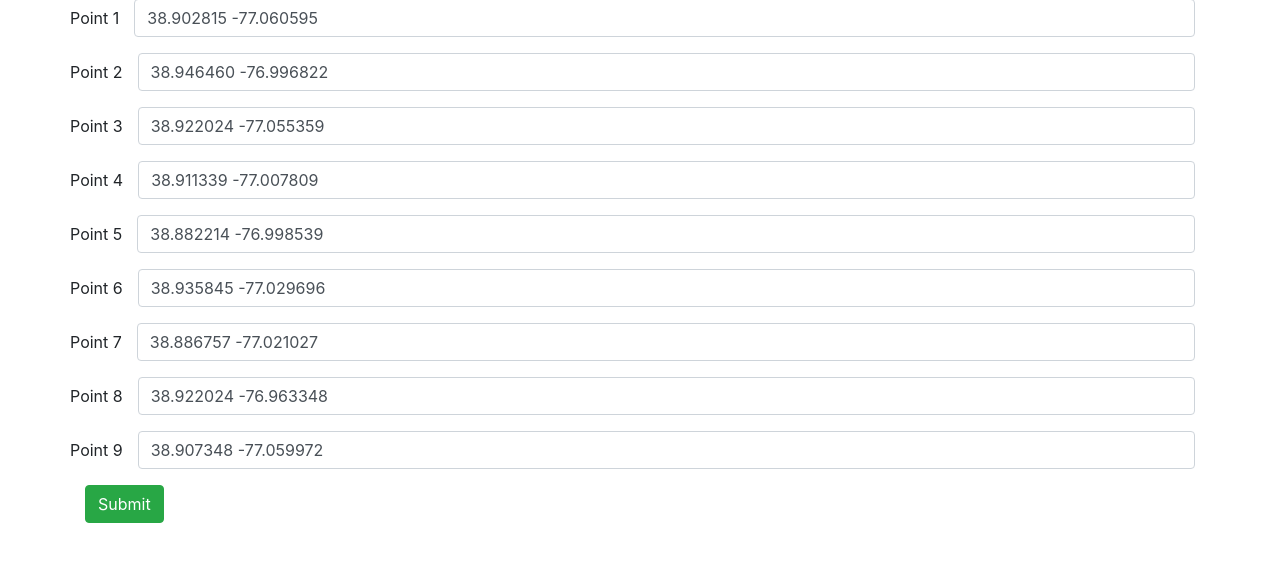
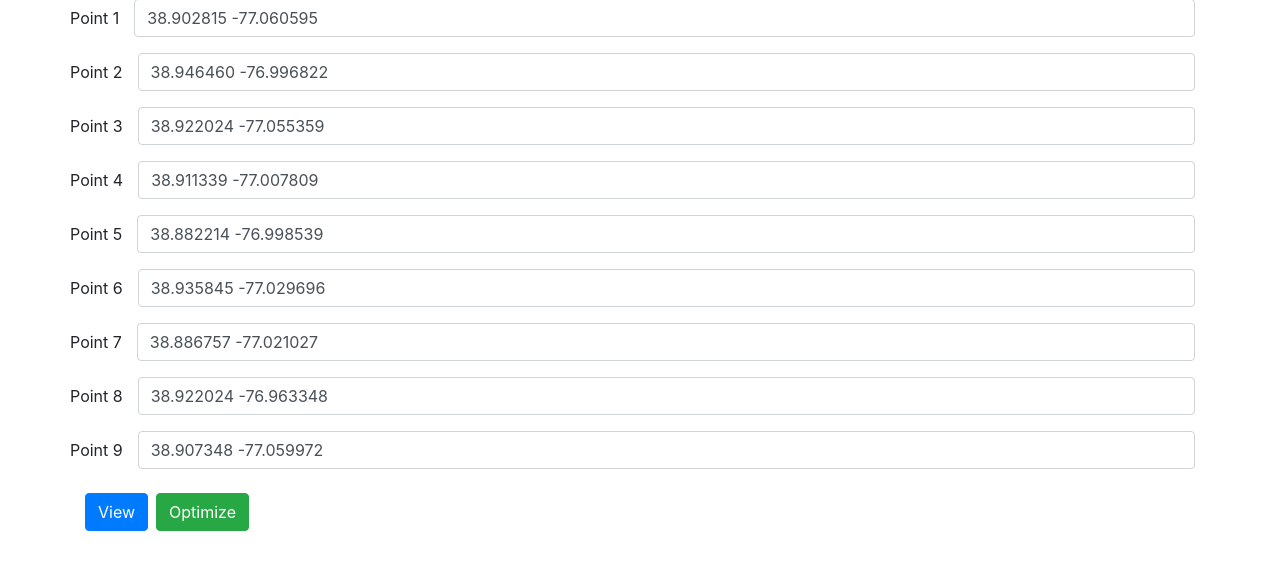
Before and after one commit to antonrudnev/interview_planner, a Flask app: page / in a window 1280 px wide. Shown: the part 43-620 px from the top of the page. Run offline with Flask 2, Linux system fonts and the light colour scheme; some libraries are stand-ins or nearby versions.

Commit message:
Minor updates.

```diff
--- a/app.py
+++ b/app.py
@@ -1,8 +1,7 @@
 import re
 import json
-import webbrowser
 import urllib.request
-from flask import Flask, request, render_template
+from flask import Flask, redirect, request, render_template
 
 from settings import MAP_SERVER_HOST, TRIP_SERVER_HOST, TEST_POINTS
 
@@ -28,17 +27,20 @@ def build_map_url(map_server_host, geo_points):
 @app.route('/', methods=['GET', 'POST'])
 def input_points():
     if request.method == "POST":
-        geo_points = [re.split(r'[^0-9.-]', p) for p in request.form.to_dict().values()]
-        trip_url = build_trip_url(TRIP_SERVER_HOST, geo_points)
-        view_input_url = build_map_url(MAP_SERVER_HOST, geo_points)
-        webbrowser.open_new_tab(view_input_url)
-
-        with urllib.request.urlopen(trip_url) as response:
-            way_points = json.loads(response.read())['waypoints']
-            trip_points = [{'index': i, 'order': w['waypoint_index']} for i, w in enumerate(way_points)]
-            sorted_geo_points = [geo_points[p['index']] for p in sorted(trip_points, key=lambda x: x['order'])]
-            view_trip_url = build_map_url(MAP_SERVER_HOST, sorted_geo_points)
-            webbrowser.open_new_tab(view_trip_url)
+        geo_points = [re.split(r'[^0-9.-]', v) for k, v in request.form.to_dict().items() if k.startswith('point')]
+        if request.form['action'] == 'view':
+            view_input_url = build_map_url(MAP_SERVER_HOST, geo_points)
+            print(view_input_url)
+            return redirect(view_input_url)
+        elif request.form['action'] == 'optimize':
+            trip_url = build_trip_url(TRIP_SERVER_HOST, geo_points)
+            print(trip_url)
+            with urllib.request.urlopen(trip_url) as response:
+                way_points = json.loads(response.read())['waypoints']
+                trip_points = [{'index': i, 'order': w['waypoint_index']} for i, w in enumerate(way_points)]
+                sorted_geo_points = [geo_points[p['index']] for p in sorted(trip_points, key=lambda x: x['order'])]
+                view_trip_url = build_map_url(MAP_SERVER_HOST, sorted_geo_points)
+                return redirect(view_trip_url)
 
     return render_template('input_points.html', geo_points=TEST_POINTS)
 
--- a/templates/input_points.html
+++ b/templates/input_points.html
@@ -11,6 +11,9 @@
                 </div>
             </div>
         {% endfor %}
-        <button class="btn btn-success" type="submit">Submit</button>
+        <div class="btn-toolbar my-4">
+            <button class="btn btn-primary mr-2" type="submit" name="action" value="view">View</button>
+            <button class="btn btn-success" type="submit" name="action" value="optimize">Optimize</button>
+        </div>
     </form>
 {% endblock %}
```
